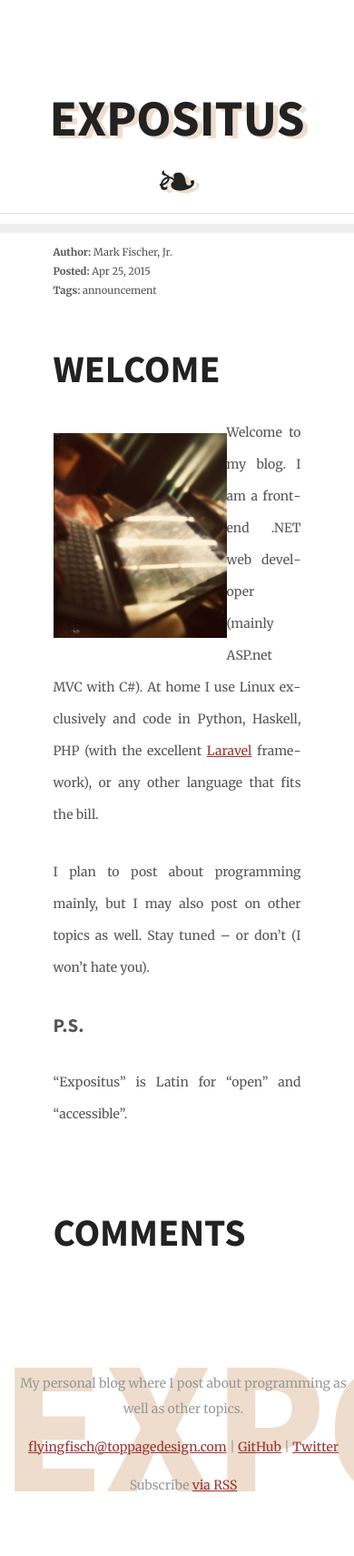
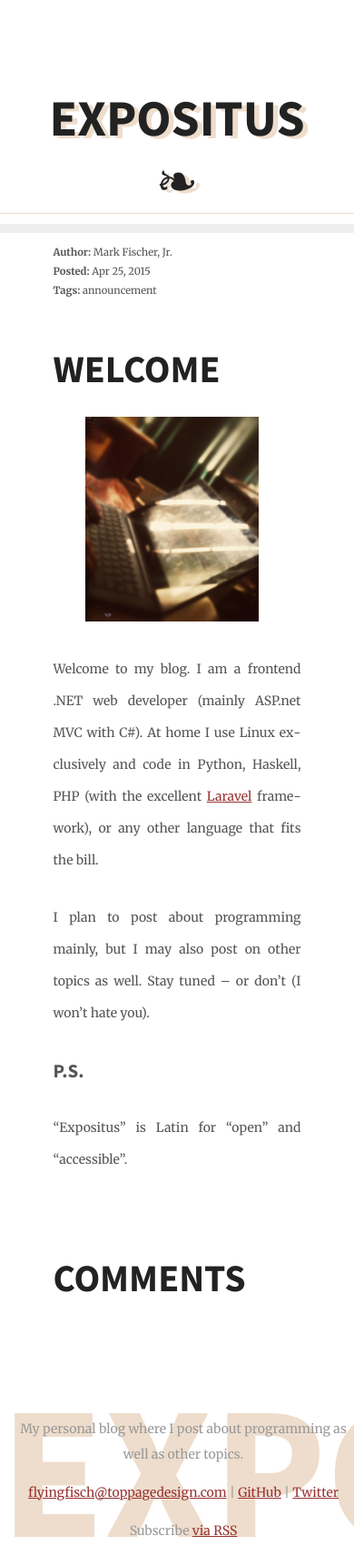
Before and after one commit to flyingfisch/flyingfisch.github.io, a Jekyll site: the page built from _posts/2015-04-25-welcome.md, in a window 390 px wide. Shown: the whole page at 91% size. Built offline with Jekyll 4.4.1, drawn with Linux system fonts in a browser that asks for light colours; comment, search, counter and statistics services are not loaded; before the commit the page ends 1660 px from its top, so only the background shows below that.

Commit message:
fixed images on mobile

```diff
--- a/_sass/_layout.scss
+++ b/_sass/_layout.scss
@@ -262,8 +262,9 @@ article.post {
         max-width: $bodyWidth;
 
         @include respond-to(handhelds) {
-            margin-left: 0;
-            margin-right: 0;
+            display: block;
+            clear: both;
+            float: none;
         }
     }
 
```
Also changed, not shown: 1 other file.
